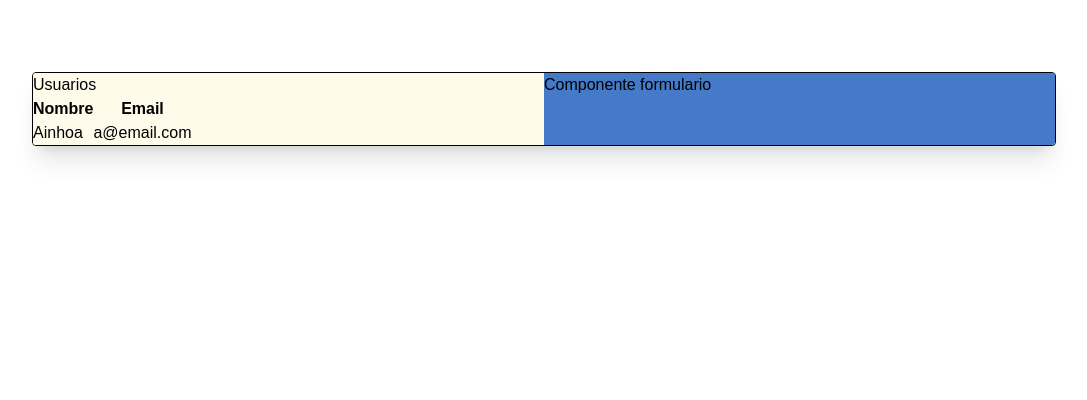
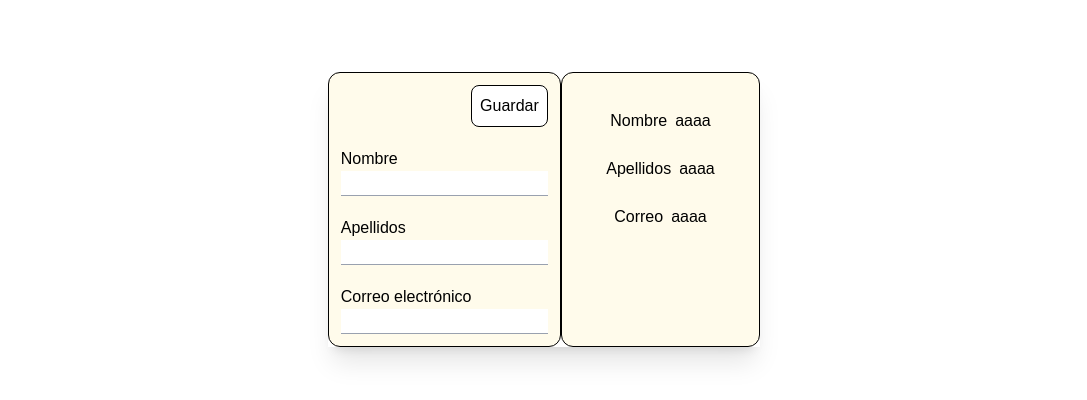
Before and after one commit to AinhoaMaya/proyecto-nextjs, a Next.js app: page /admin/users in a window 1280 px wide. Shown: the top 400 px of the page, without its empty margins (96-1183 px from the left). Built offline with nearby package versions, Linux system fonts and the light colour scheme.

Commit message:
Comienzo de la tabla de Users + Creación del form

```diff
--- a/app/admin/users/page.tsx
+++ b/app/admin/users/page.tsx
@@ -6,13 +6,13 @@ export default function UsersPage() {
     <main className="p-6 flex flex-col gap-6 items-center">
       <h1 className="text-white">Gestión de Usuarios</h1>
 
-      <div className="flex w-full max-w-5xl border rounded overflow-hidden shadow-xl">
-        <div className="flex-1 bg-amber-50">
-          <Users />
+      <div className="flex g-10 overflow-hidden shadow-xl">
+        <div className="flex-1 bg-amber-50 p-3 border rounded-xl">
+          <FormUsers />
         </div>
 
-        <div className="flex-1 bg-[hsl(216_55%_53%)]">
-          <FormUsers />
+        <div className="flex-1 bg-amber-50 p-3 border rounded-xl">
+          <Users />
         </div>
       </div>
     </main>
--- a/app/globals.css
+++ b/app/globals.css
@@ -14,7 +14,7 @@
 
 @media (prefers-color-scheme: dark) {
   :root {
-    --background: hsl(229, 57%, 7%);
+    --background: hsl(214, 61%, 19%);
     /* --foreground: #ededed; */
   }
 }
--- a/components/users/FormUsers.tsx
+++ b/components/users/FormUsers.tsx
@@ -1,7 +1,26 @@
 export default function FormUsers() {
   return (
     <section>
-      <h1>Componente formulario</h1>
+      <form action="" className="flex flex-col gap-5">
+        <div className="flex justify-end">
+          <button type="submit" className="bg-white border rounded-lg p-2">Guardar</button>
+        </div>
+
+        <div>
+          <label htmlFor="name">Nombre</label>
+          <input id="name" name="name" type="text" className="bg-white border-b border-gray-400"/>
+        </div>
+
+        <div>
+          <label htmlFor="lastname">Apellidos</label>
+          <input id="lastname" name="lastname" type="text" className="bg-white border-b border-gray-400" />
+        </div>
+
+        <div className="flex flex-col">
+          <label htmlFor="email">Correo electrónico</label>
+          <input id="email" name="email" type="email" className="bg-white border-b border-gray-400" />
+        </div>
+      </form>
     </section>
   );
 }
--- a/components/users/Users.tsx
+++ b/components/users/Users.tsx
@@ -1,23 +1,27 @@
 export default function Users() {
   return (
     <section>
-      <h1>Usuarios</h1>
+      <div>
+        <button><svg xmlns="http://www.w3.org/2000/svg" viewBox="0 0 640 640"><path d="M416.9 85.2L372 130.1L509.9 268L554.8 223.1C568.4 209.6 576 191.2 576 172C576 152.8 568.4 134.4 554.8 120.9L519.1 85.2C505.6 71.6 487.2 64 468 64C448.8 64 430.4 71.6 416.9 85.2zM338.1 164L122.9 379.1C112.2 389.8 104.4 403.2 100.3 417.8L64.9 545.6C62.6 553.9 64.9 562.9 71.1 569C77.3 575.1 86.2 577.5 94.5 575.2L222.3 539.7C236.9 535.6 250.2 527.9 261 517.1L476 301.9L338.1 164z"/></svg></button>
+        <button><svg xmlns="http://www.w3.org/2000/svg" viewBox="0 0 640 640"><path d="M232.7 69.9L224 96L128 96C110.3 96 96 110.3 96 128C96 145.7 110.3 160 128 160L512 160C529.7 160 544 145.7 544 128C544 110.3 529.7 96 512 96L416 96L407.3 69.9C402.9 56.8 390.7 48 376.9 48L263.1 48C249.3 48 237.1 56.8 232.7 69.9zM512 208L128 208L149.1 531.1C150.7 556.4 171.7 576 197 576L443 576C468.3 576 489.3 556.4 490.9 531.1L512 208z"/></svg></button>
+      </div>
 
-      <table>
-        <thead>
-          <tr>
-            <th>Nombre</th>
-            <th>Email</th>
-          </tr>
-        </thead>
+      <li className="flex flex-col gap-6 items-center">
+        <div className="flex gap-2">
+          <span>Nombre</span>
+          <span>aaaa</span>
+        </div>
 
-        <tbody>
-          <tr>
-            <td>Ainhoa</td>
-            <td>a@email.com</td>
-          </tr>
-        </tbody>
-      </table>
+        <div className="flex gap-2">
+          <span>Apellidos</span>
+          <span>aaaa</span>
+        </div>
+
+        <div className="flex gap-2">
+          <span>Correo</span>
+          <span>aaaa</span>
+        </div>
+      </li>
     </section>
   );
 }
```
